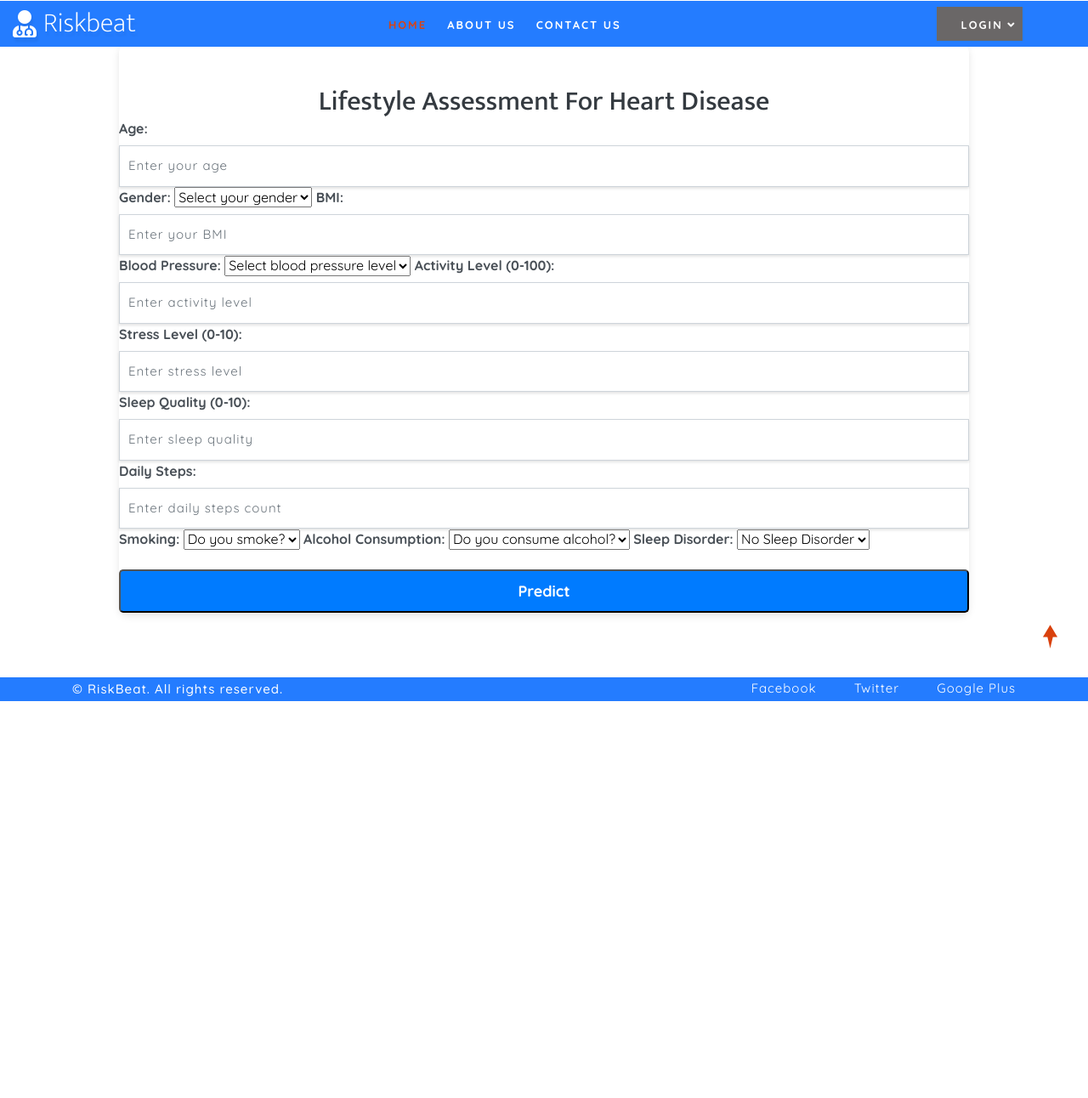
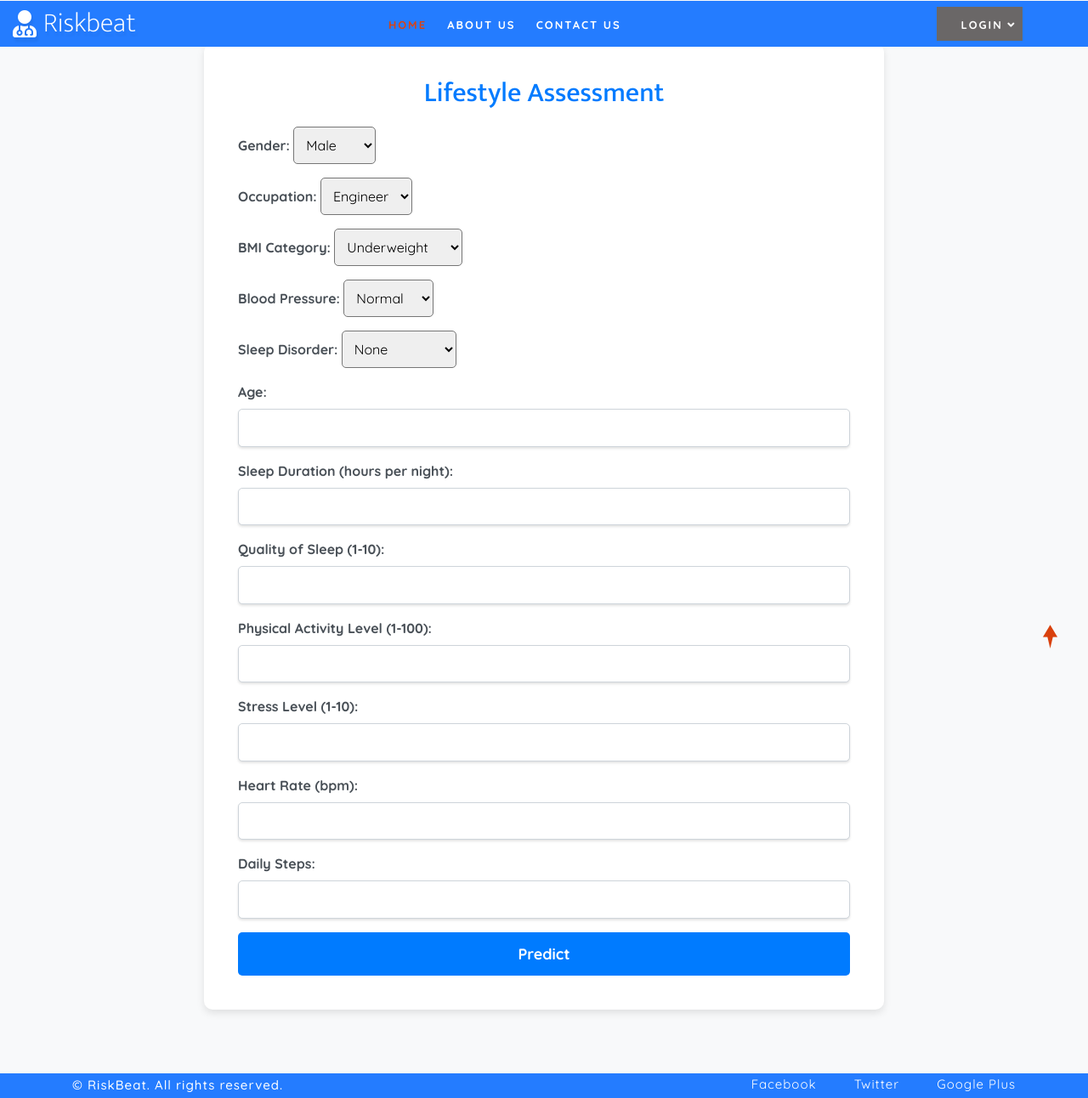
Before and after one commit to zafranhaider/RiskBeat-Heart-Disease-Prediction-System, a Django app: page /lifestyle/ in a window 1280 px wide. Shown: the whole page at 85% size. Before the commit the page ends 825 px from the top, so only its background shows below. Run offline with Django 3.2, Linux system fonts and the light colour scheme; parts of the project's set-up code (start-up, migrations or seed data) failed here and were passed over; some libraries are stand-ins or nearby versions.

Commit message:
lifestyle_fix

```diff
--- a/health/templates/patient_home.html
+++ b/health/templates/patient_home.html
@@ -183,8 +183,8 @@
         <div class="col-lg-4 col-md-6 col-sm-12 mb-4">
           <div class="card shadow-sm text-center h-100">
             <div class="card-body">
-              <h5 class="card-title">AI Risk Diagnosis</h5>
-              <p class="card-text">Leveraging AI for precise risk assessment and accurate diagnosis.</p>
+              <h5 class="card-title">Riskbeat Diagnosis</h5>
+              <p class="card-text">Leveraging ChatBot for risk assessment and accurate diagnosis.</p>
               <a href="https://riskdiagnosis.vercel.app/" class="btn btn-primary">Open</a>
             </div>
           </div>
--- a/lifestyle/templates/heart_form.html
+++ /dev/null
@@ -1,119 +0,0 @@
-{% extends 'index.html' %}
-{% load static %}
-{% block body %}
-
-<head>
-
-
-    <style>
-         .container1 {
-
-            padding-top: 50px;
-            max-width: 1000px;
-            margin: 50px auto;
-            background: #fff;
-
-            border-radius: 10px;
-            box-shadow: 0px 4px 10px rgba(0, 0, 0, 0.1);
-        }
-        h2 {
-            text-align: center;
-            color: #343a40;
-        }
-        .form-label {
-            font-weight: bold;
-            color: #495057;
-        }
-        .btn-submit {
-            width: 100%;
-            background: #007bff;
-            color: white;
-            font-size: 18px;
-            font-weight: bold;
-            padding: 10px;
-            border-radius: 5px;
-            transition: 0.3s;
-        }
-        .btn-submit:hover {
-            background: #0056b3;
-        }
-    </style>
-</head>
-<body>
-
-<div class="container1">
-    <h2>Lifestyle Assessment For Heart Disease</h2>
-
-    {% if result %}
-        <div class="alert alert-danger text-center">
-            <strong>{{ result }}</strong>
-        </div>
-    {% endif %}
-
-    <form method="post" class="form-container">
-        {% csrf_token %}
-
-        <label class="form-label">Age:</label>
-        <input type="number" class="form-control" name="age" placeholder="Enter your age" min="1" required>
-
-        <label class="form-label">Gender:</label>
-        <select class="form-select" name="gender" required>
-            <option value="" disabled selected>Select your gender</option>
-            <option value="Male">Male</option>
-            <option value="Female">Female</option>
-        </select>
-
-        <label class="form-label">BMI:</label>
-        <input type="number" step="0.1" class="form-control" name="bmi" placeholder="Enter your BMI" required>
-
-        <label class="form-label">Blood Pressure:</label>
-        <select class="form-select" name="blood_pressure" required>
-            <option value="" disabled selected>Select blood pressure level</option>
-            {% for bp in blood_pressure_levels %}
-                <option value="{{ bp }}">{{ bp }}</option>
-            {% endfor %}
-        </select>
-
-        <label class="form-label">Activity Level (0-100):</label>
-        <input type="number" class="form-control" name="activity_level" placeholder="Enter activity level" min="0" max="100" required>
-
-        <label class="form-label">Stress Level (0-10):</label>
-        <input type="number" class="form-control" name="stress" placeholder="Enter stress level" min="0" max="10" required>
-
-        <label class="form-label">Sleep Quality (0-10):</label>
-        <input type="number" class="form-control" name="sleep_quality" placeholder="Enter sleep quality" min="0" max="10" required>
-
-        <label class="form-label">Daily Steps:</label>
-        <input type="number" class="form-control" name="daily_steps" placeholder="Enter daily steps count" required>
-
-        <label class="form-label">Smoking:</label>
-        <select class="form-select" name="smoking" required>
-            <option value="" disabled selected>Do you smoke?</option>
-            <option value="No">No</option>
-            <option value="Yes">Yes</option>
-        </select>
-
-        <label class="form-label">Alcohol Consumption:</label>
-        <select class="form-select" name="alcohol" required>
-            <option value="" disabled selected>Do you consume alcohol?</option>
-            <option value="No">No</option>
-            <option value="Yes">Yes</option>
-        </select>
-
-        <label class="form-label">Sleep Disorder:</label>
-        <select class="form-select" name="sleep_disorder" required>
-            <option value="None" selected>No Sleep Disorder</option>
-            <option value="Sleep Apnea">Sleep Apnea</option>
-            <option value="Insomnia">Insomnia</option>
-        </select>
-
-
-        <button type="submit" class="btn-submit mt-3">Predict</button>
-    </form>
-
-
-</div>
-
-</body>
-</html>
-{% endblock %}
--- /dev/null
+++ b/lifestyle/templates/predict3.html
@@ -0,0 +1,166 @@
+{% extends 'index.html' %}
+{% load static %}
+{% block body %}
+
+<head>
+    <style>
+        body {
+            background-color: #f8f9fa;
+        }
+        .container1 {
+            padding: 40px;
+            max-width: 800px;
+            margin: 50px auto;
+            background: #fff;
+            border-radius: 10px;
+            box-shadow: 0px 4px 10px rgba(0, 0, 0, 0.1);
+        }
+        h2 {
+            text-align: center;
+            color: #007bff;
+            margin-bottom: 20px;
+        }
+        .form-label {
+            font-weight: bold;
+            color: #495057;
+        }
+        .form-control, .form-select {
+            border-radius: 5px;
+            padding: 10px;
+        }
+        .btn-submit {
+            width: 100%;
+            background: #007bff;
+            color: white;
+            font-size: 18px;
+            font-weight: bold;
+            padding: 12px;
+            border-radius: 5px;
+            transition: 0.3s;
+            border: none;
+        }
+        .btn-submit:hover {
+            background: #0056b3;
+        }
+        .prediction-message {
+            text-align: center;
+            font-size: 18px;
+            font-weight: bold;
+            padding: 15px;
+            border-radius: 5px;
+            margin-top: 20px;
+        }
+        .risk-high {
+            background-color: #ffcccc;
+            color: #cc0000;
+        }
+        .risk-low {
+            background-color: #ccffcc;
+            color: #006600;
+        }
+    </style>
+</head>
+<body>
+
+<div class="container1">
+    <h2>Lifestyle Assessment</h2>
+
+    {% if prediction_message is not None %}
+        <div class="prediction-message {% if 'chances' in prediction_message %}risk-high{% else %}risk-low{% endif %}" style="margin-bottom: 20px;">
+            {{ prediction_message }}
+        </div>
+    {% endif %}
+
+
+    <form method="post">
+        {% csrf_token %}
+
+        <div class="mb-3">
+            <label for="gender" class="form-label">Gender:</label>
+            <select name="gender" id="gender" class="form-select">
+                <option value="Male">Male</option>
+                <option value="Female">Female</option>
+            </select>
+        </div>
+
+        <div class="mb-3">
+            <label for="occupation" class="form-label">Occupation:</label>
+            <select name="occupation" id="occupation" class="form-select">
+                <option value="Engineer">Engineer</option>
+                <option value="Doctor">Doctor</option>
+                <option value="Teacher">Teacher</option>
+                <option value="Artist">Artist</option>
+                <option value="Other">Other</option>
+            </select>
+        </div>
+
+        <div class="mb-3">
+            <label for="bmi_category" class="form-label">BMI Category:</label>
+            <select name="bmi_category" id="bmi_category" class="form-select">
+                <option value="Underweight">Underweight</option>
+                <option value="Normal weight">Normal weight</option>
+                <option value="Overweight">Overweight</option>
+                <option value="Obese">Obese</option>
+            </select>
+        </div>
+
+        <div class="mb-3">
+            <label for="blood_pressure" class="form-label">Blood Pressure:</label>
+            <select name="blood_pressure" id="blood_pressure" class="form-select">
+                <option value="Normal">Normal</option>
+                <option value="Elevated">Elevated</option>
+                <option value="High">High</option>
+            </select>
+        </div>
+
+        <div class="mb-3">
+            <label for="sleep_disorder" class="form-label">Sleep Disorder:</label>
+            <select name="sleep_disorder" id="sleep_disorder" class="form-select">
+                <option value="None">None</option>
+                <option value="Insomnia">Insomnia</option>
+                <option value="Sleep Apnea">Sleep Apnea</option>
+            </select>
+        </div>
+
+        <div class="mb-3">
+            <label for="age" class="form-label">Age:</label>
+            <input type="number" name="age" id="age" class="form-control" required>
+        </div>
+
+        <div class="mb-3">
+            <label for="sleep_duration" class="form-label">Sleep Duration (hours per night):</label>
+            <input type="number" name="sleep_duration" id="sleep_duration" step="0.1" class="form-control" required>
+        </div>
+
+        <div class="mb-3">
+            <label for="quality_of_sleep" class="form-label">Quality of Sleep (1-10):</label>
+            <input type="number" name="quality_of_sleep" id="quality_of_sleep" min="1" max="10" class="form-control" required>
+        </div>
+
+        <div class="mb-3">
+            <label for="physical_activity" class="form-label">Physical Activity Level (1-100):</label>
+            <input type="number" name="physical_activity" id="physical_activity" min="1" max="100" class="form-control" required>
+        </div>
+
+        <div class="mb-3">
+            <label for="stress_level" class="form-label">Stress Level (1-10):</label>
+            <input type="number" name="stress_level" id="stress_level" min="1" max="10" class="form-control" required>
+        </div>
+
+        <div class="mb-3">
+            <label for="heart_rate" class="form-label">Heart Rate (bpm):</label>
+            <input type="number" name="heart_rate" id="heart_rate" class="form-control" required>
+        </div>
+
+        <div class="mb-3">
+            <label for="daily_steps" class="form-label">Daily Steps:</label>
+            <input type="number" name="daily_steps" id="daily_steps" class="form-control" required>
+        </div>
+
+        <button type="submit" class="btn btn-submit">Predict</button>
+    </form>
+</div>
+
+</body>
+</html>
+{% endblock %}
--- a/lifestyle/urls.py
+++ b/lifestyle/urls.py
@@ -1,6 +1,7 @@
 from django.urls import path
-from .views import heart_disease_prediction
+from .views import predict_risk
 
 urlpatterns = [
-    path('', heart_disease_prediction, name='heart_disease_prediction'),
+path("", predict_risk, name="predict"),
+
 ]
--- a/lifestyle/views.py
+++ b/lifestyle/views.py
@@ -1,49 +1,66 @@
+import joblib
+import pandas as pd
 from django.shortcuts import render
-import pandas as pd
-import pickle
-import numpy as np
+from django.http import JsonResponse
 
-def load_model():
-    with open("Machine_Learning/life.pkl", "rb") as model_file:
-        model = pickle.load(model_file)
-    return model
+# Load the trained model and label encoders
+model = joblib.load("Machine_Learning/life.pkl")
 
-def heart_disease_prediction(request):
-    result = None
-    blood_pressure_levels = ["Low", "Normal", "Prehypertension", "Hypertension Stage 1", "Hypertension Stage 2"]
-    sleep_disorder_levels = ["None", "Sleep Apnea", "Insomnia"]  # Categorical values
+# Define categorical mappings as used in training
+label_encoders = {
+    "Gender": {"Male": 0, "Female": 1},
+    "Occupation": {"Engineer": 0, "Doctor": 1, "Teacher": 2, "Artist": 3, "Other": 4},
+    "BMI Category": {"Underweight": 0, "Normal weight": 1, "Overweight": 2, "Obese": 3},
+    "Blood Pressure": {"Normal": 0, "Elevated": 1, "High": 2},
+    "Sleep Disorder": {"None": 0, "Insomnia": 1, "Sleep Apnea": 2}
+}
+
+def predict_risk(request):
+    prediction_message = None
 
     if request.method == "POST":
-        age = int(request.POST["age"])
-        gender = request.POST["gender"]
-        bmi = float(request.POST["bmi"])
-        blood_pressure = request.POST["blood_pressure"]
-        activity_level = int(request.POST["activity_level"])
-        stress = int(request.POST["stress"])
-        sleep_quality = int(request.POST["sleep_quality"])
-        daily_steps = int(request.POST["daily_steps"])
-        smoking = request.POST["smoking"]
-        alcohol = request.POST["alcohol"]
-        sleep_disorder = request.POST.get("sleep_disorder", "None")  # Prevents MultiValueDictKeyError
+        # Extract input data from the form
+        gender = request.POST.get("gender")
+        occupation = request.POST.get("occupation")
+        bmi_category = request.POST.get("bmi_category")
+        blood_pressure = request.POST.get("blood_pressure")
+        sleep_disorder = request.POST.get("sleep_disorder")
+        age = float(request.POST.get("age"))
+        sleep_duration = float(request.POST.get("sleep_duration"))
+        quality_of_sleep = float(request.POST.get("quality_of_sleep"))
+        physical_activity = float(request.POST.get("physical_activity"))
+        stress_level = float(request.POST.get("stress_level"))
+        heart_rate = float(request.POST.get("heart_rate"))
+        daily_steps = float(request.POST.get("daily_steps"))
 
-        # Encode categorical values
-        gender = 1 if gender == "Male" else 0
-        blood_pressure = blood_pressure_levels.index(blood_pressure)
-        smoking = 1 if smoking == "Yes" else 0
-        alcohol = 1 if alcohol == "Yes" else 0
-        sleep_disorder = sleep_disorder_levels.index(sleep_disorder)  # Convert categorical sleep disorder
+        # Encode categorical values using label encoders
+        gender_encoded = label_encoders["Gender"].get(gender, -1)
+        occupation_encoded = label_encoders["Occupation"].get(occupation, -1)
+        bmi_encoded = label_encoders["BMI Category"].get(bmi_category, -1)
+        blood_pressure_encoded = label_encoders["Blood Pressure"].get(blood_pressure, -1)
+        sleep_disorder_encoded = label_encoders["Sleep Disorder"].get(sleep_disorder, -1)
 
-        # Dummy placeholder for occupation (since it was removed)
-        occupation = 0
+        # Ensure all values are valid
+        if -1 in [gender_encoded, occupation_encoded, bmi_encoded, blood_pressure_encoded, sleep_disorder_encoded]:
+            return JsonResponse({"error": "Invalid input values."}, status=400)
 
-        model = load_model()
-        input_data = np.array([[age, gender, bmi, blood_pressure, activity_level, stress, sleep_quality, daily_steps, smoking, alcohol, occupation, sleep_disorder]])
+        # Create DataFrame for model input
+        input_data = pd.DataFrame([[
+            gender_encoded, age, occupation_encoded, sleep_duration, quality_of_sleep,
+            physical_activity, stress_level, bmi_encoded, blood_pressure_encoded,
+            heart_rate, daily_steps, sleep_disorder_encoded
+        ]], columns=[
+            "Gender", "Age", "Occupation", "Sleep Duration", "Quality of Sleep",
+            "Physical Activity Level", "Stress Level", "BMI Category",
+            "Blood Pressure", "Heart Rate", "Daily Steps", "Sleep Disorder"
+        ])
 
-        prediction = model.predict(input_data)
-        result = "You have chances of heart disease." if prediction[0] == 1 else "You have low risk of heart disease."
+        prediction = model.predict(input_data)[0]
 
-    return render(request, "heart_form.html", {
-        "result": result,
-        "blood_pressure_levels": blood_pressure_levels,
-        "sleep_disorder_levels": sleep_disorder_levels  # Pass to the template
-    })
+        # Convert prediction to human-readable message
+        if prediction == 1:
+            prediction_message = "You have chances of heart disease"
+        else:
+            prediction_message = "You have no risk"
+
+    return render(request, "predict3.html", {"prediction_message": prediction_message})
```
Also changed, not shown: Machine_Learning/read.py (added, +24 -0 lines), Machine_Learning/stroke.csv, db.sqlite3, 4 other files.
